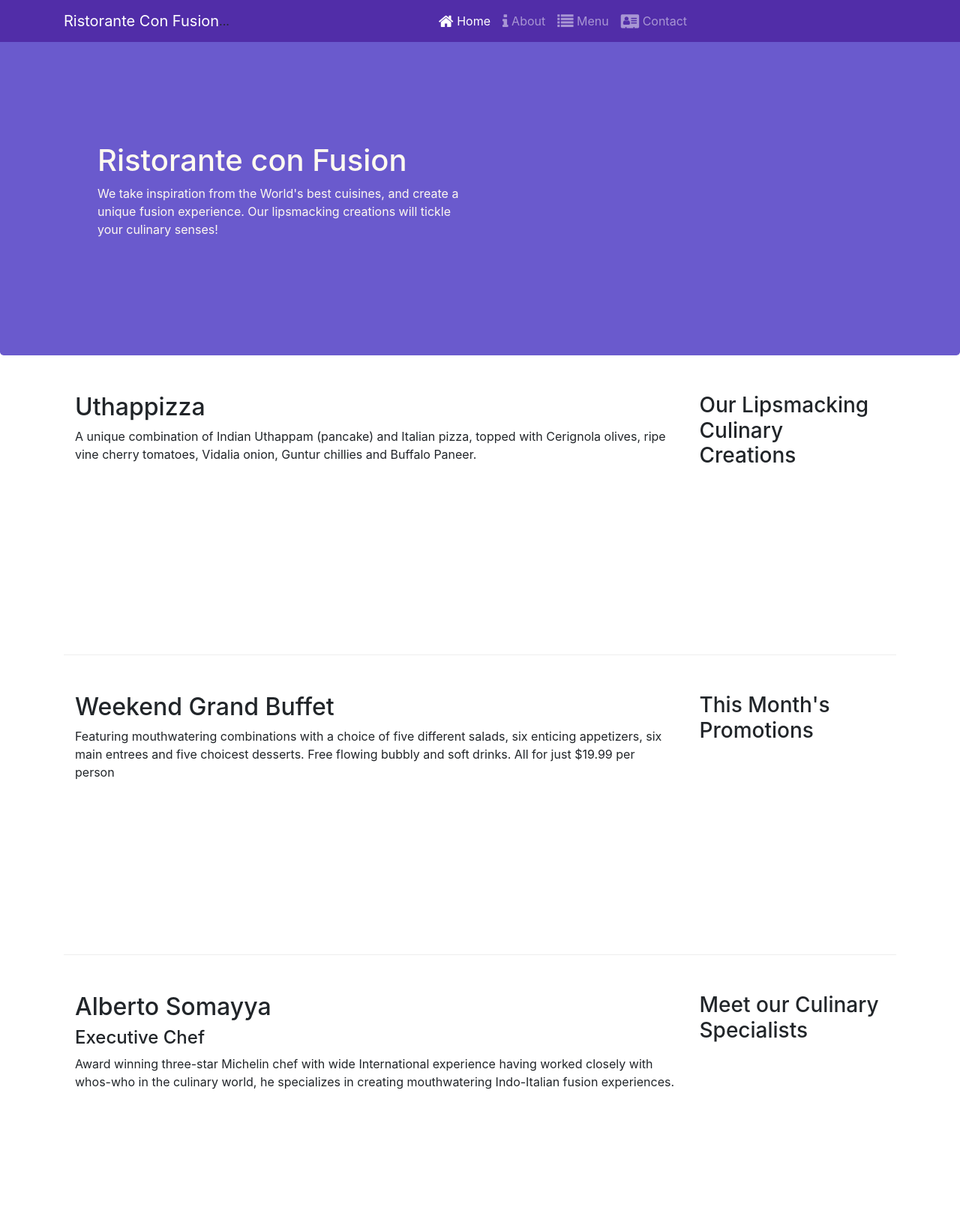
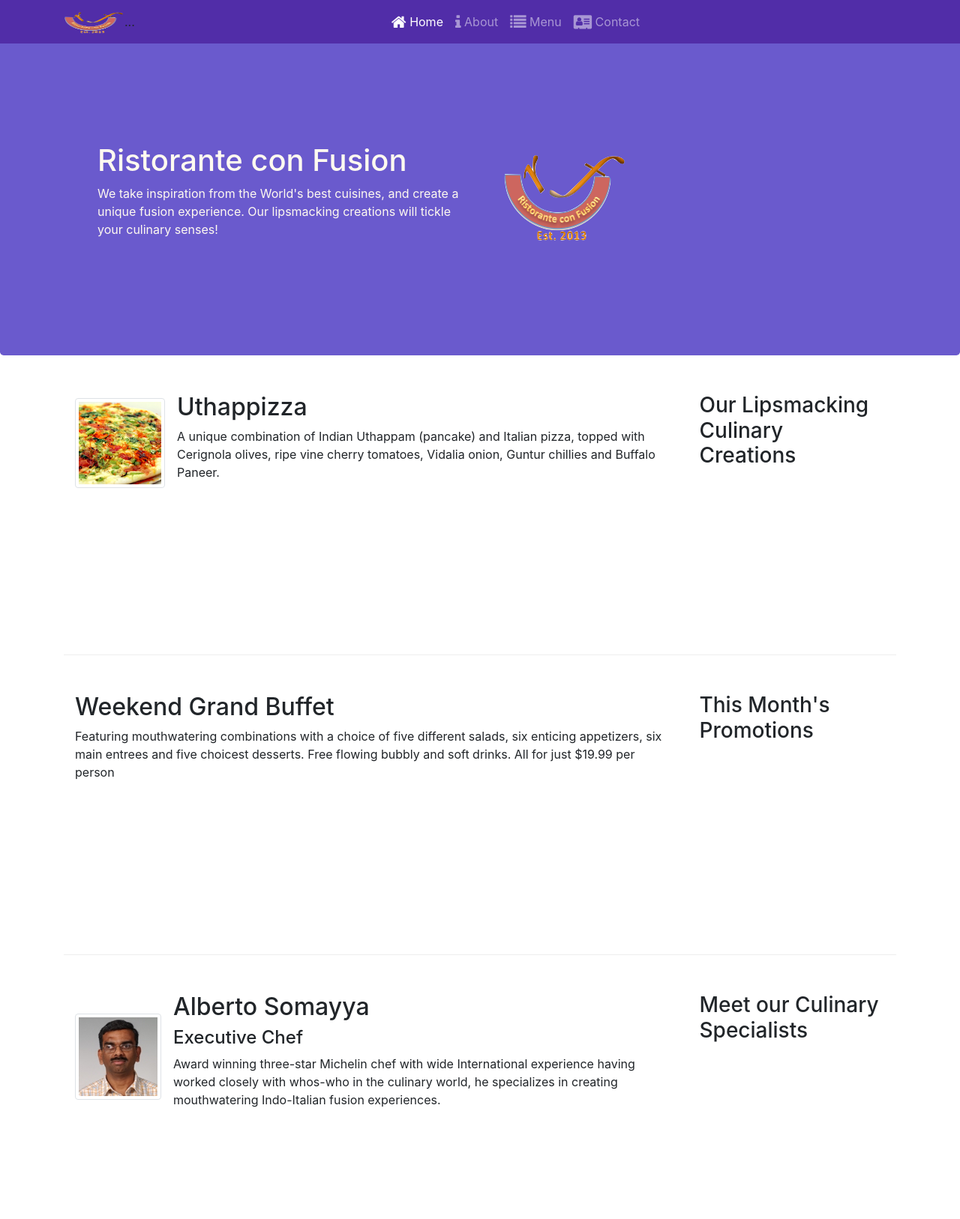
Before and after one commit to zaryab444/-MARK-6-Bootstrap-UI-framework, a website: page index.html in a window 1280 px wide. Shown: the top 1626 px of the page at 75% size. Drawn offline with nearby package versions, Linux system fonts and the light colour scheme.

Commit message:
Images and Media

```diff
--- a/index.html
+++ b/index.html
@@ -22,7 +22,8 @@
             <button class="navbar-toggler" type="button" data-toggle="collapse" data-target="#Navbar">
                 <span class="navbar-toggler-icon"></span>
             </button>
-            <a class="navbar-brand mr-auto" href="#">Ristorante Con Fusion</a>
+            <a class="navbar-brand mr-auto" href="#"> <a class="navbar-brand mr-auto" href="#"><img src="img/logo.png" height="30" width="81"></a>
+        </a>
             <div class="collapse navbar-collapse" id="Navbar">
                 <ul class="navbar-nav mr-auto"> ... </ul>
                 <ul class="navbar-nav mr-auto">
@@ -36,15 +37,20 @@
         </div>
     </nav>
     <header class="jumbotron">
+
         <div class="container">
             <div class="row row-header">
                 <div class="col-12 col-sm-6">
                     <h1>Ristorante con Fusion</h1>
                     <p>We take inspiration from the World's best cuisines, and create a unique fusion experience. Our lipsmacking creations will tickle your culinary senses!</p>
                 </div>
-                <div class="col-12 col-sm">
+                <div class="col-12 col-sm align-self-center">
+                    <div class="col-12 col-sm align-self-center">
+                        <img src="img/logo.png" class="img-fluid">
+                    </div>
                 </div>
             </div>
+
         </div>
     </header>
 
@@ -54,12 +60,23 @@
                 <h3>Our Lipsmacking Culinary Creations</h3>
             </div>
             <div class="col col-sm order-sm-first col-md">
-                <h2>Uthappizza</h2>
-                <p>A unique combination of Indian Uthappam (pancake) and Italian pizza, topped with Cerignola olives, ripe vine cherry tomatoes, Vidalia onion, Guntur chillies and Buffalo Paneer.</p>
+                <div class="media">
+                    <img class="d-flex mr-3 img-thumbnail align-self-center"
+                            src="img/uthappizza.png" alt="Uthappizza">
+                    <div class="media-body">
+                        <h2 class="mt-0">Uthappizza</h2>
+                        <p class="d-none d-sm-block">A unique combination of Indian Uthappam (pancake) and
+                            Italian pizza, topped with Cerignola olives, ripe vine
+                            cherry tomatoes, Vidalia onion, Guntur chillies and
+                            Buffalo Paneer.</p>
+                    </div>
+                </div>
+            </div>
+
             </div>
         </div>
 
-
+<div class="container">
         <div class="row row-content align-item-center">
             <div class="col-12 col-sm-4 order-sm-last col-md-3">
                 <h3>This Month's Promotions</h3>
@@ -69,15 +86,25 @@
                 <p>Featuring mouthwatering combinations with a choice of five different salads, six enticing appetizers, six main entrees and five choicest desserts. Free flowing bubbly and soft drinks. All for just $19.99 per person </p>
             </div>
         </div>
-
-        <div class="row row-content align-item-center">
+       <div class="row row-content align-item-center">
             <div class="col-12 col-sm-4 order-sm-last col-md-3">
                 <h3>Meet our Culinary Specialists</h3>
             </div>
             <div class="col col-sm order-sm-first col-md">
-                <h2>Alberto Somayya</h2>
-                <h4>Executive Chef</h4>
-                <p>Award winning three-star Michelin chef with wide International experience having worked closely with whos-who in the culinary world, he specializes in creating mouthwatering Indo-Italian fusion experiences. </p>
+                <div class="media">
+                    <img class="d-flex mr-3 img-thumbnail align-self-center"
+                            src="img/alberto.png" alt="Alberto Somayya">
+                    <div class="media-body">
+                        <h2 class="mt-0">Alberto Somayya</h2>
+                        <h4>Executive Chef</h4>
+                        <p class="d-none d-sm-block">Award winning three-star Michelin chef with wide
+                            International experience having worked closely with
+                            whos-who in the culinary world, he specializes in
+                            creating mouthwatering Indo-Italian fusion experiences.
+                            </p>
+                    </div>
+                </div>
+
             </div>
         </div>
     </div>
```
Also changed, not shown: aboutus.html (+5 -2 lines), contactus.html (+6 -3 lines), img/alberto.png (added), img/buffet.png (added), img/logo.png (added), img/uthappizza.png (added), 1 other file.
